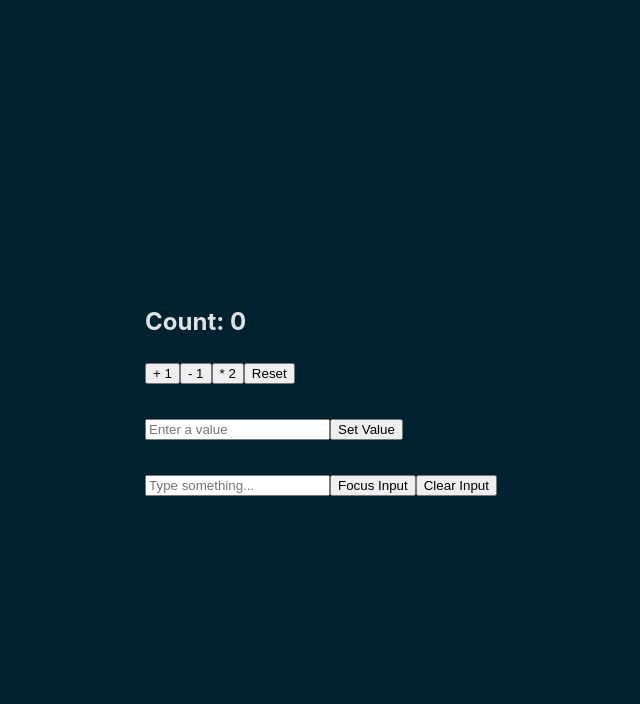
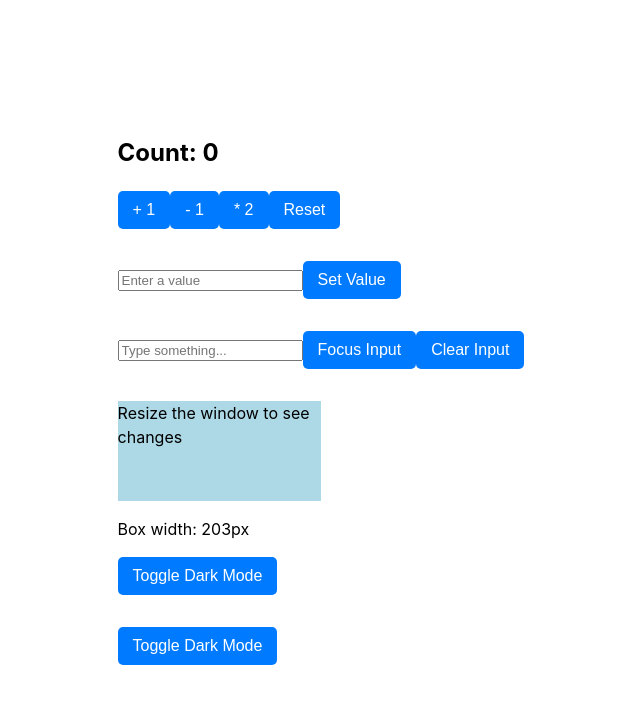
Before and after one commit to ethicalhub/react-etc, a React (Vite) app: page / in a window 1280 px wide. Shown: the top 704 px of the page, without its empty margins (319-959 px from the left). Built offline with nearby package versions, Linux system fonts and the light colour scheme.

Commit message:
feat(setup): useLayoutEffect, useInsertionEffect hook added

```diff
--- a/src/App.tsx
+++ b/src/App.tsx
@@ -1,4 +1,6 @@
 import ImperativeHandleRef from "./react-hooks/useImperativeHandle"
+import InsertionEffectHook from "./react-hooks/useInsertionEffect"
+import LayoutEffectExample from "./react-hooks/useLayoutEffect"
 import ReducerHook from "./react-hooks/useReducer"
 import RefHook from "./react-hooks/useRef"
 const App = () => {
@@ -13,6 +15,12 @@ const App = () => {
       <div style={{margin: "2rem"}}>
       <ImperativeHandleRef />
       </div>
+      <div style={{margin: "2rem"}}>
+      <LayoutEffectExample />
+      </div>
+      <div style={{margin: "2rem"}}>
+      <InsertionEffectHook />
+      </div>
     </section>
   )
 }
--- a/src/index.css
+++ b/src/index.css
@@ -22,3 +22,31 @@ body {
   min-width: 320px;
   min-height: 100vh;
 }
+
+
+/* Light Mode */
+body.light {
+  background-color: #ffffff;
+  color: #000000;
+}
+
+/* Dark Mode */
+body.dark {
+  background-color: #121212;
+  color: #ffffff;
+}
+
+/* Optional: Some styling for the button to make it look better */
+button {
+  background-color: #007BFF;
+  color: white;
+  padding: 10px 15px;
+  border: none;
+  border-radius: 5px;
+  cursor: pointer;
+  font-size: 16px;
+}
+
+button:hover {
+  background-color: #0056b3;
+}
--- /dev/null
+++ b/src/react-hooks/useInsertionEffect/index.tsx
@@ -0,0 +1,25 @@
+import {useState, useInsertionEffect } from 'react'
+
+const InsertionEffectHook = () => {
+    const [isDarkMode, setIsDarkMode] = useState(false);
+
+    useInsertionEffect(() => {
+      if (isDarkMode) {
+        document.body.classList.add('dark');
+        document.body.classList.remove('light');
+      } else {
+        document.body.classList.add('light');
+        document.body.classList.remove('dark');
+      }
+    }, [isDarkMode]);
+
+    return (
+      <div>
+        <button onClick={() => setIsDarkMode(prev => !prev)}>
+          Toggle Dark Mode
+        </button>
+      </div>
+    );
+}
+
+export default InsertionEffectHook
--- /dev/null
+++ b/src/react-hooks/useLayoutEffect/index.tsx
@@ -0,0 +1,47 @@
+import React, { useState, useLayoutEffect, useRef } from 'react';
+
+const LayoutEffectExample = () => {
+  const [width, setWidth] = useState(0);
+  const [isDarkMode, setIsDarkMode] = useState(false);
+  const boxRef = useRef<HTMLDivElement>(null);
+
+  useLayoutEffect(() => {
+    if (boxRef.current) {
+      setWidth(boxRef.current.offsetWidth);
+    }
+  }, []);
+
+  useLayoutEffect(() => {
+    const storedTheme = localStorage.getItem('theme');
+    if (storedTheme) {
+      setIsDarkMode(storedTheme === 'dark');
+    }
+  }, []);
+
+  const toggleTheme = () => {
+    const newTheme = !isDarkMode;
+    setIsDarkMode(newTheme);
+    localStorage.setItem('theme', newTheme ? 'dark' : 'light');
+  };
+
+  return (
+    <div>
+      <div
+        ref={boxRef}
+        style={{
+          width: '50%',
+          height: '100px',
+          backgroundColor: isDarkMode ? 'darkslategray' : 'lightblue',
+        }}
+      >
+        Resize the window to see changes
+      </div>
+      <p>Box width: {width}px</p>
+      <button onClick={toggleTheme}>
+        Toggle {isDarkMode ? 'Light' : 'Dark'} Mode
+      </button>
+    </div>
+  );
+};
+
+export default LayoutEffectExample;
```
Also changed, not shown: src/react-hooks/useId/index.tsx (added), src/react-hooks/useId/readme.md (added), src/react-hooks/useInsertionEffect/readme.md (added), src/react-hooks/useLayoutEffect/readme.md (added).
